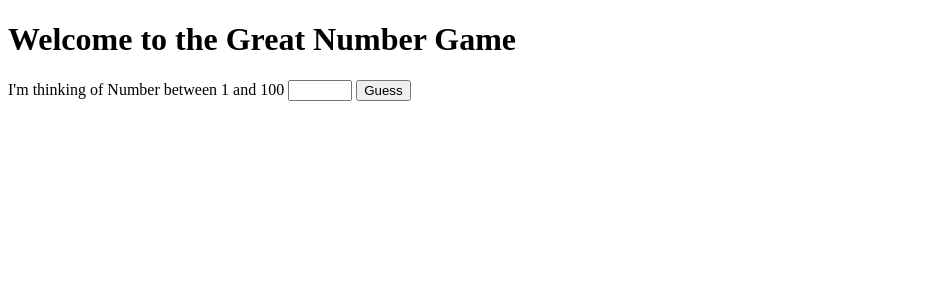
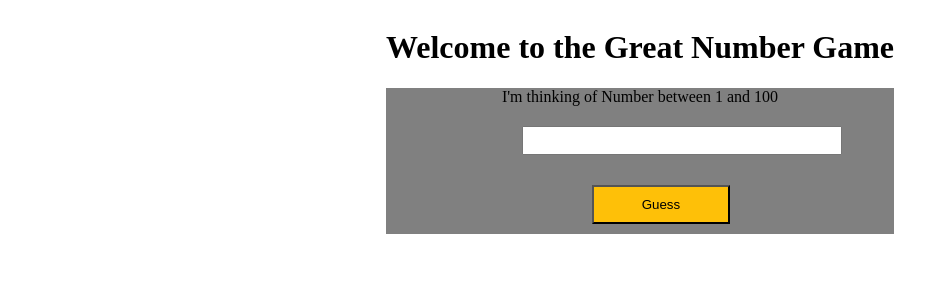
Before and after one commit to louai60/Python, a Flask app: page / in a window 1280 px wide. Shown: the top 300 px of the page, without its empty margins (0-949 px from the left). Run offline with Flask 3, Linux system fonts and the light colour scheme.

Commit message:
Great nb Game

```diff
--- a/Python/Week 1/Day 5/Practice/great_nb_game/templates/index.html
+++ b/Python/Week 1/Day 5/Practice/great_nb_game/templates/index.html
@@ -4,18 +4,61 @@
     <meta charset="UTF-8">
     <meta name="viewport" content="width=device-width, initial-scale=1.0">
     <title>Great Number Game</title>
+    <style>
+        .container {
+            display: flex;
+            justify-content: center;
+        }
+
+        .error {
+            background: #db3544;
+            padding: 50px;
+        }
+
+        p {
+            color: #fec008;
+        }
+
+        .box {
+            display: flex;
+            justify-content: center;
+            background: grey;
+        }
+
+        input {
+            width: 100%;
+            margin: 20px;
+            padding: 5px 20px;
+        }
+
+        button {
+            width: 50%;
+            margin: 10px 90px;
+            padding: 10px;
+            background: #fec008;
+        }
+    </style>
 </head>
 <body>
+    <div class="container">
+        <div class="main">
             <h1>Welcome to the Great Number Game</h1>
+            <div>
                 {% if msg %}
-    <div style="color: {{ color }};">
+                    <div class="error">
                         <p>{{ msg }}</p>
                     </div>
                 {% endif %}
+            </div>
+            <div class="box">
                 <form method="POST">
-        <label for="guess">I'm thinking of Number between 1 and 100</label>
+                    <div class="box-top">
+                        <label for="guess">I'm thinking of Number between 1 and 100</label><br>
                         <input type="number" id="guess" name="guess" min="1" max="100" required>
+                    </div>
                     <button type="submit">Guess</button>
                 </form>
+            </div>
+        </div>
 </body>
 </html>
```
Lines whose indentation alone changed are shown as unchanged.
